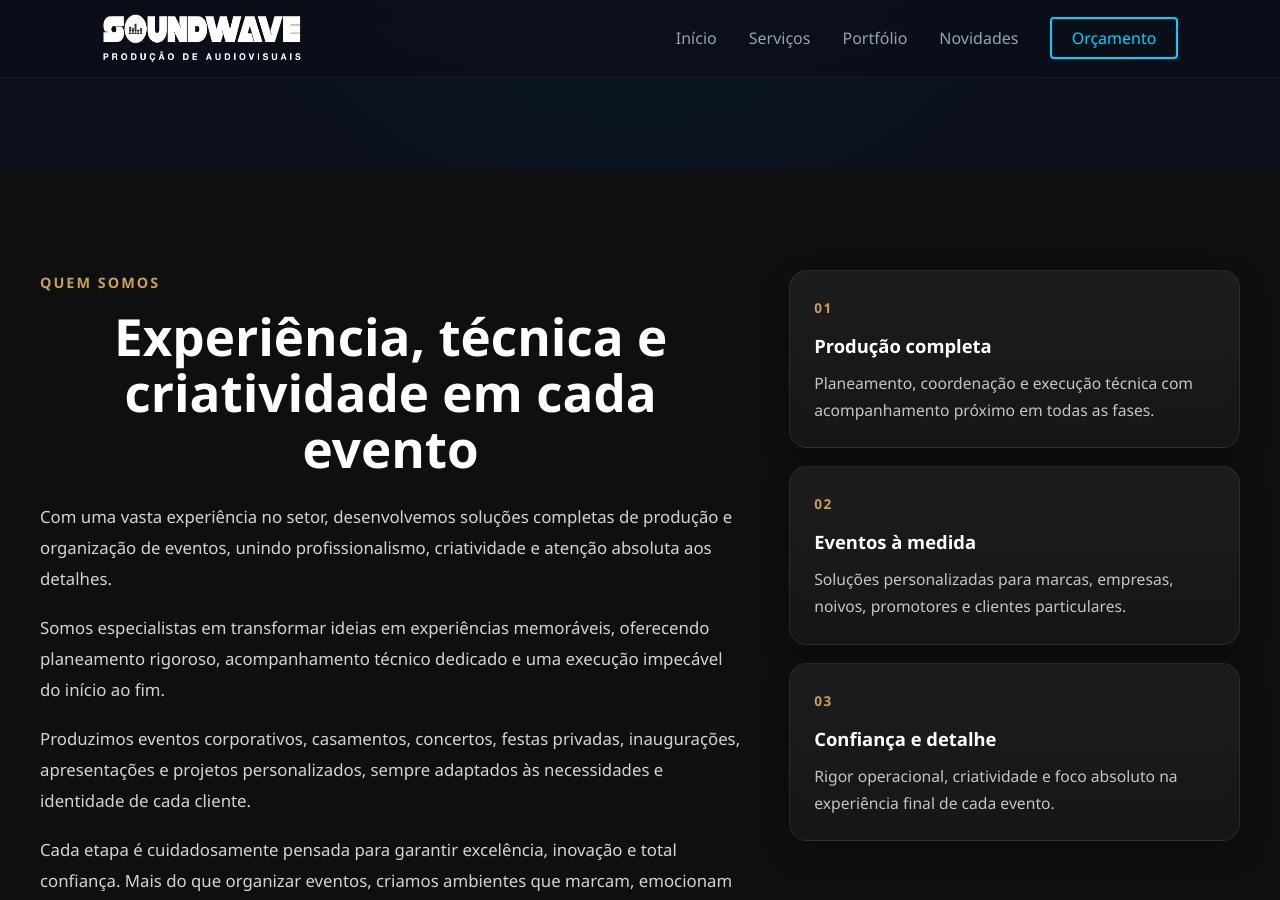
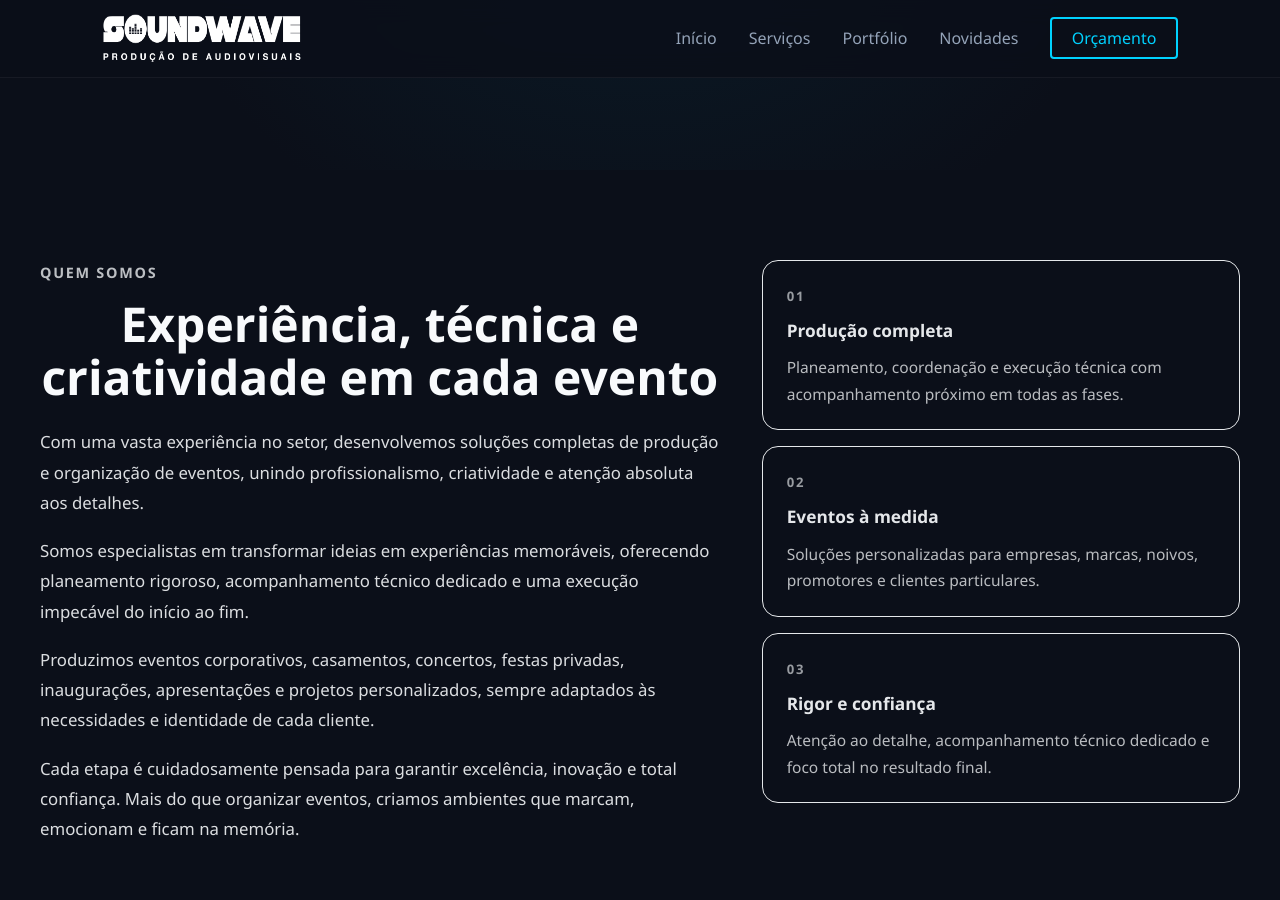
Before and after one commit to jaarego/jaarego.github.io, a Jekyll site: the page built from README.md, in a window 1280 px wide and 900 px high, scrolled down 718 px. Built offline with Jekyll 4.4.1, drawn with Linux system fonts in a browser that asks for light colours; our own code applies the rules of GitHub Pages for plain Markdown files.

Commit message:
quem somos-info

```diff
--- a/_includes/info.html
+++ b/_includes/info.html
@@ -21,7 +21,7 @@
       </p>
     </div>
 
-    <aside class="about-highlights" aria-label="Destaques da SOUNDWAVE produções">
+    <div class="about-highlights">
       <div class="highlight-card">
         <span class="highlight-number">01</span>
         <h3>Produção completa</h3>
@@ -31,14 +31,14 @@
       <div class="highlight-card">
         <span class="highlight-number">02</span>
         <h3>Eventos à medida</h3>
-        <p>Soluções personalizadas para marcas, empresas, noivos, promotores e clientes particulares.</p>
+        <p>Soluções personalizadas para empresas, marcas, noivos, promotores e clientes particulares.</p>
       </div>
 
       <div class="highlight-card">
         <span class="highlight-number">03</span>
-        <h3>Confiança e detalhe</h3>
-        <p>Rigor operacional, criatividade e foco absoluto na experiência final de cada evento.</p>
+        <h3>Rigor e confiança</h3>
+        <p>Atenção ao detalhe, acompanhamento técnico dedicado e foco total no resultado final.</p>
       </div>
-    </aside>
+    </div>
   </div>
 </section>
--- a/_sass/_info.scss
+++ b/_sass/_info.scss
@@ -1,15 +1,13 @@
 .about-section {
-  padding: 100px 20px;
-  background: #0f0f0f;
-  color: #f5f5f5;
+  padding: 90px 20px;
 }
 
 .about-container {
   max-width: 1200px;
   margin: 0 auto;
   display: grid;
-  grid-template-columns: 1.4fr 0.9fr;
-  gap: 48px;
+  grid-template-columns: 1.35fr 0.95fr;
+  gap: 42px;
   align-items: start;
 }
 
@@ -22,86 +20,87 @@
   margin-bottom: 14px;
   font-size: 0.9rem;
   font-weight: 700;
-  letter-spacing: 0.14em;
+  letter-spacing: 0.12em;
   text-transform: uppercase;
-  color: #c7a15b;
+  color: inherit;
+  opacity: 0.75;
 }
 
 .about-title {
   margin: 0 0 24px;
-  font-size: clamp(2rem, 4vw, 3.2rem);
+  font-size: clamp(2rem, 4vw, 3rem);
   line-height: 1.1;
   font-weight: 800;
-  color: #ffffff;
+  color: inherit;
 }
 
 .about-text {
   margin: 0 0 18px;
   font-size: 1.05rem;
-  line-height: 1.85;
-  color: rgba(255, 255, 255, 0.82);
+  line-height: 1.8;
+  color: inherit;
+  opacity: 0.88;
 }
 
 .about-highlights {
   display: grid;
-  gap: 18px;
+  gap: 16px;
 }
 
 .highlight-card {
-  padding: 24px;
-  background: linear-gradient(180deg, rgba(255,255,255,0.06), rgba(255,255,255,0.03));
-  border: 1px solid rgba(255,255,255,0.08);
-  border-radius: 18px;
-  box-shadow: 0 12px 30px rgba(0, 0, 0, 0.22);
-  backdrop-filter: blur(6px);
+  padding: 22px 24px;
+  border-radius: 16px;
+  border: 1px solid currentColor;
+  opacity: 0.92;
+  background: transparent;
 }
 
 .highlight-number {
   display: inline-block;
-  margin-bottom: 12px;
-  font-size: 0.85rem;
+  margin-bottom: 10px;
+  font-size: 0.82rem;
   font-weight: 800;
-  letter-spacing: 0.12em;
-  color: #c7a15b;
+  letter-spacing: 0.14em;
+  opacity: 0.65;
 }
 
 .highlight-card h3 {
   margin: 0 0 10px;
-  font-size: 1.15rem;
+  font-size: 1.08rem;
   font-weight: 700;
-  color: #ffffff;
+  color: inherit;
 }
 
 .highlight-card p {
   margin: 0;
-  font-size: 0.98rem;
+  font-size: 0.97rem;
   line-height: 1.7;
-  color: rgba(255, 255, 255, 0.75);
+  color: inherit;
+  opacity: 0.8;
 }
 
 @media (max-width: 960px) {
   .about-container {
     grid-template-columns: 1fr;
-    gap: 30px;
+    gap: 28px;
   }
 
   .about-section {
     padding: 72px 20px;
   }
-
-  .about-title {
-    font-size: clamp(1.8rem, 7vw, 2.6rem);
-  }
 }
 
 @media (max-width: 640px) {
-  .about-text {
+  .about-title {
+    font-size: clamp(1.7rem, 7vw, 2.4rem);
+  }
+
+  .about-text,
+  .highlight-card p {
     font-size: 1rem;
-    line-height: 1.75;
   }
 
   .highlight-card {
     padding: 20px;
-    border-radius: 14px;
   }
 }
```
